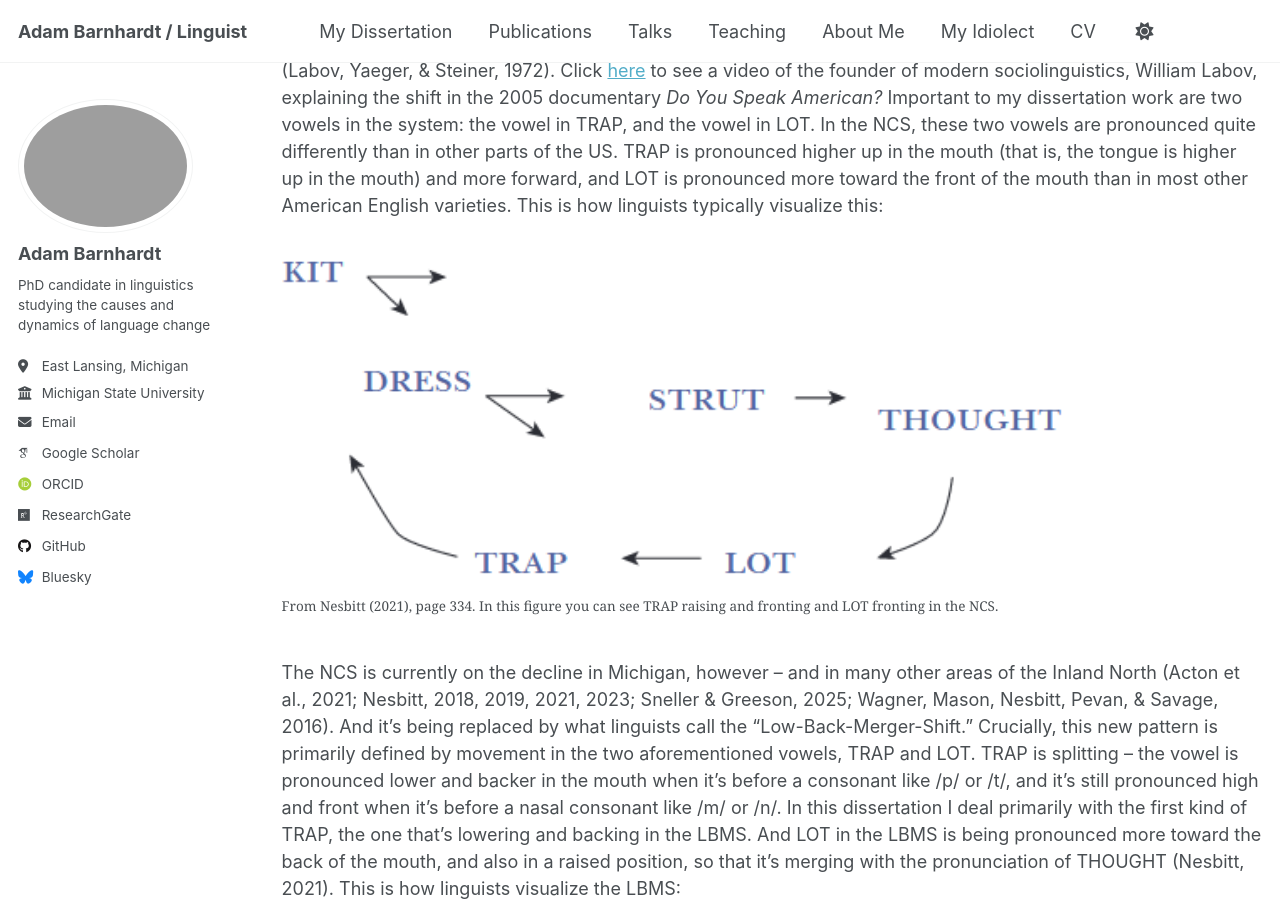
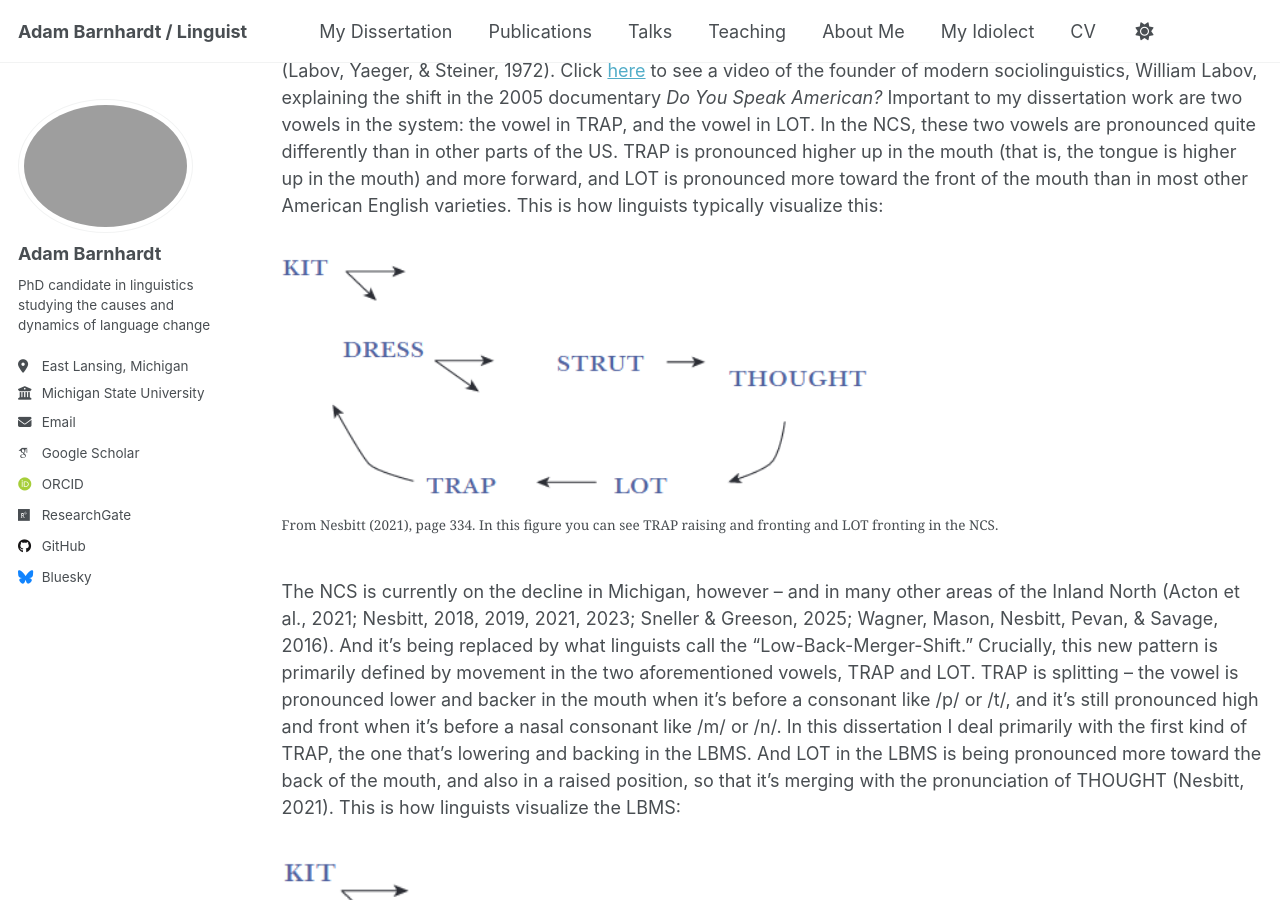
Before and after one commit to adambarnhardt/adambarnhardt.github.io, a Jekyll site: the page built from _pages/dissertation.md, in a window 1280 px wide and 900 px high, scrolled down 1240 px. Built offline with Jekyll 4.4.1, drawn with Linux system fonts in a browser that asks for light colours; some web fonts are replaced; a script that is not in the unit is left out.

Commit message:
Update dissertation.md

```diff
--- a/_pages/dissertation.md
+++ b/_pages/dissertation.md
@@ -20,14 +20,14 @@ I'm examining two sound changes that are currently ongoing in Michigan English:
 For a long time -- probably for close to 100 years -- a particular vowel pronunciation system has predominated in Michigan English, and much of what linguistics refer to as the ["Inland North"](https://en.wikipedia.org/wiki/Inland_Northern_American_English). This vowel system is typically referred to as the "Northern Cities Shift," and it's been the object of intense linguistic investigation for decades (Labov, Yaeger, & Steiner, 1972). Click [here](https://www.youtube.com/watch?v=9UoJ1-ZGb1w) to see a video of the founder of modern sociolinguistics, William Labov, explaining the shift in the 2005 documentary *Do You Speak American?* Important to my dissertation work are two vowels in the system: the vowel in TRAP, and the vowel in LOT. In the NCS, these two vowels are pronounced quite differently than in other parts of the US. TRAP is pronounced higher up in the mouth (that is, the tongue is higher up in the mouth) and more forward, and LOT is pronounced more toward the front of the mouth than in most other American English varieties. This is how linguists typically visualize this:
 
 <figure>
-  <img src="/images/ncs.png" alt="From Nesbitt (2021), page 334. In this figure you can see TRAP raising and fronting and LOT fronting in the NCS." style="width: 80%;">
+  <img src="/images/ncs.png" alt="From Nesbitt (2021), page 334. In this figure you can see TRAP raising and fronting and LOT fronting in the NCS." style="width: 60%;">
   <figcaption>From Nesbitt (2021), page 334. In this figure you can see TRAP raising and fronting and LOT fronting in the NCS.</figcaption>
 </figure>
 
 The NCS is currently on the decline in Michigan, however -- and in many other areas of the Inland North (Acton et al., 2021; Nesbitt, 2018, 2019, 2021, 2023; Sneller & Greeson, 2025; Wagner, Mason, Nesbitt, Pevan, & Savage, 2016). And it's being replaced by what linguists call the "Low-Back-Merger-Shift." Crucially, this new pattern is primarily defined by movement in the two aforementioned vowels, TRAP and LOT. TRAP is splitting -- the vowel is pronounced lower and backer in the mouth when it's before a consonant like /p/ or /t/, and it's still pronounced high and front when it's before a nasal consonant like /m/ or /n/. In this dissertation I deal primarily with the first kind of TRAP, the one that's lowering and backing in the LBMS. And LOT in the LBMS is being pronounced more toward the back of the mouth, and also in a raised position, so that it's merging with the pronunciation of THOUGHT (Nesbitt, 2021). This is how linguists visualize the LBMS:
 
 <figure>
-  <img src="/images/lbms.png" alt="From Nesbitt (2021), page 336. In this figure you can see TRAP lowering and backing and LOT backing and raising." style="width: 80%;">
+  <img src="/images/lbms.png" alt="From Nesbitt (2021), page 336. In this figure you can see TRAP lowering and backing and LOT backing and raising." style="width: 60%;">
   <figcaption>From Nesbitt (2021), page 336. In this figure you can see TRAP lowering and backing and LOT backing and raising.</figcaption>
 </figure>
 
```
